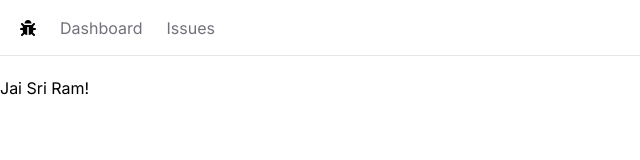
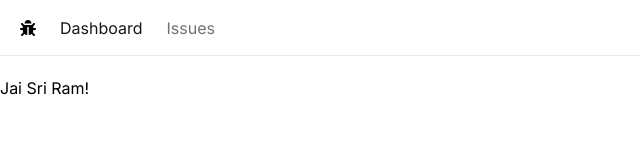
Before and after one commit to Harsh2509/Issue-Tracker, a Next.js app: page / in a window 1280 px wide. Shown: the top 160 px of the page, without its empty margins (0-640 px from the left). Built offline with nearby package versions, Linux system fonts and the light colour scheme.

Commit message:
styled Navbar

```diff
--- a/app/Navbar.tsx
+++ b/app/Navbar.tsx
@@ -1,4 +1,8 @@
+"use client";
+
+import classNames from "classnames";
 import Link from "next/link";
+import { usePathname } from "next/navigation";
 import React from "react";
 import { FaBug } from "react-icons/fa";
 
@@ -7,6 +11,8 @@ const Navbar = () => {
     { text: "Dashboard", href: "/" },
     { text: "Issues", href: "/issues" },
   ];
+
+  const currentPath = usePathname();
 
   return (
     <nav className="flex space-x-6 border-b mb-5 h-14 items-center px-5">
@@ -19,7 +25,11 @@ const Navbar = () => {
             <Link
               key={link.href}
               href={link.href}
-              className="text-zinc-500 hover:text-zinc-800 transition-colors"
+              className={classNames({
+                "text-zinc-900": link.href === currentPath,
+                "text-zinc-500": link.href !== currentPath,
+                "hover:text-zinc-800 transition-color": true,
+              })}
             >
               {link.text}
             </Link>
--- a/package.json
+++ b/package.json
@@ -9,6 +9,7 @@
     "lint": "next lint"
   },
   "dependencies": {
+    "classnames": "^2.5.1",
     "next": "14.0.4",
     "react": "^18",
     "react-dom": "^18",
```
Also changed, not shown: 1 other file (tests, documents, lock files or other folders).
